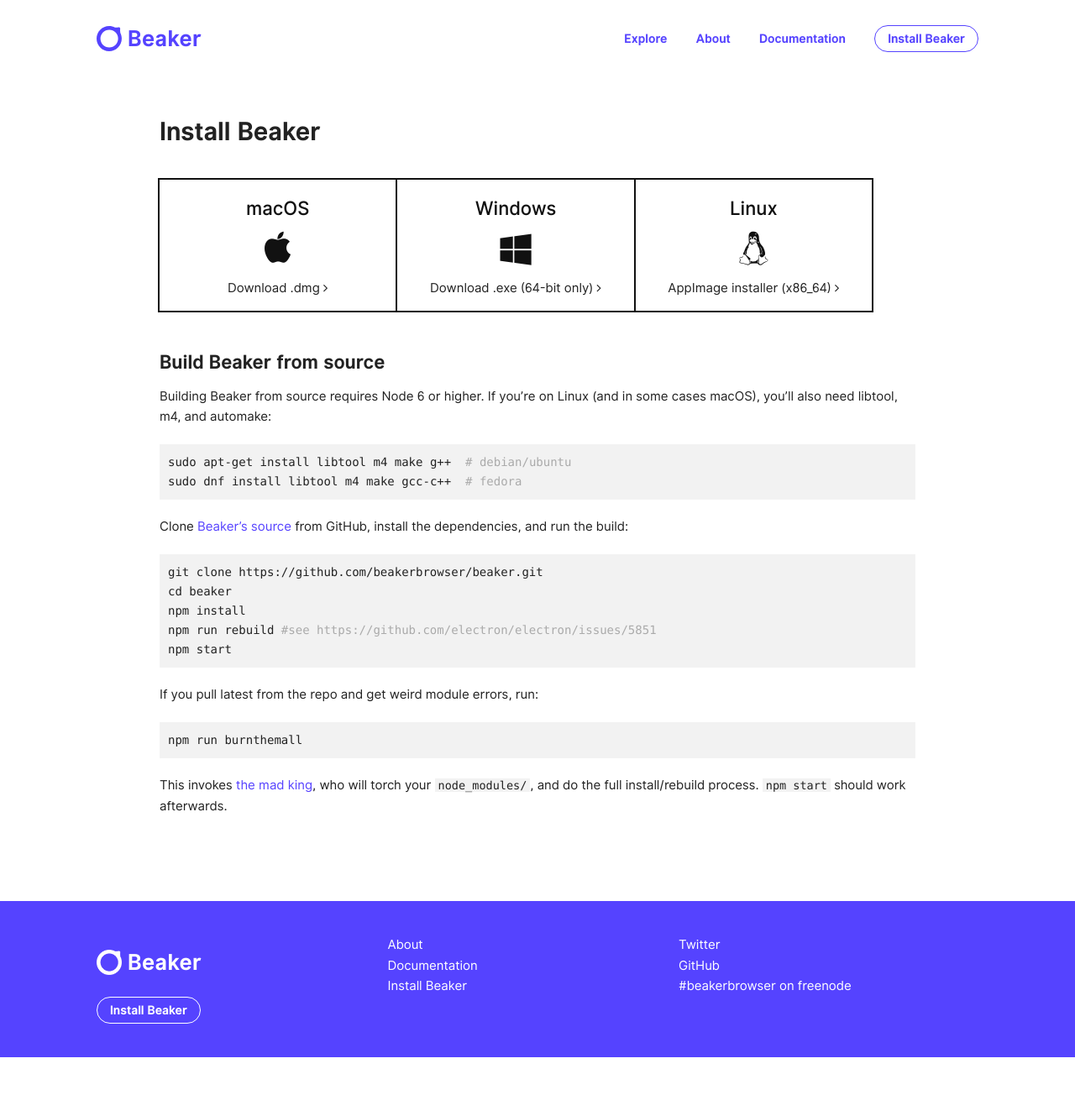
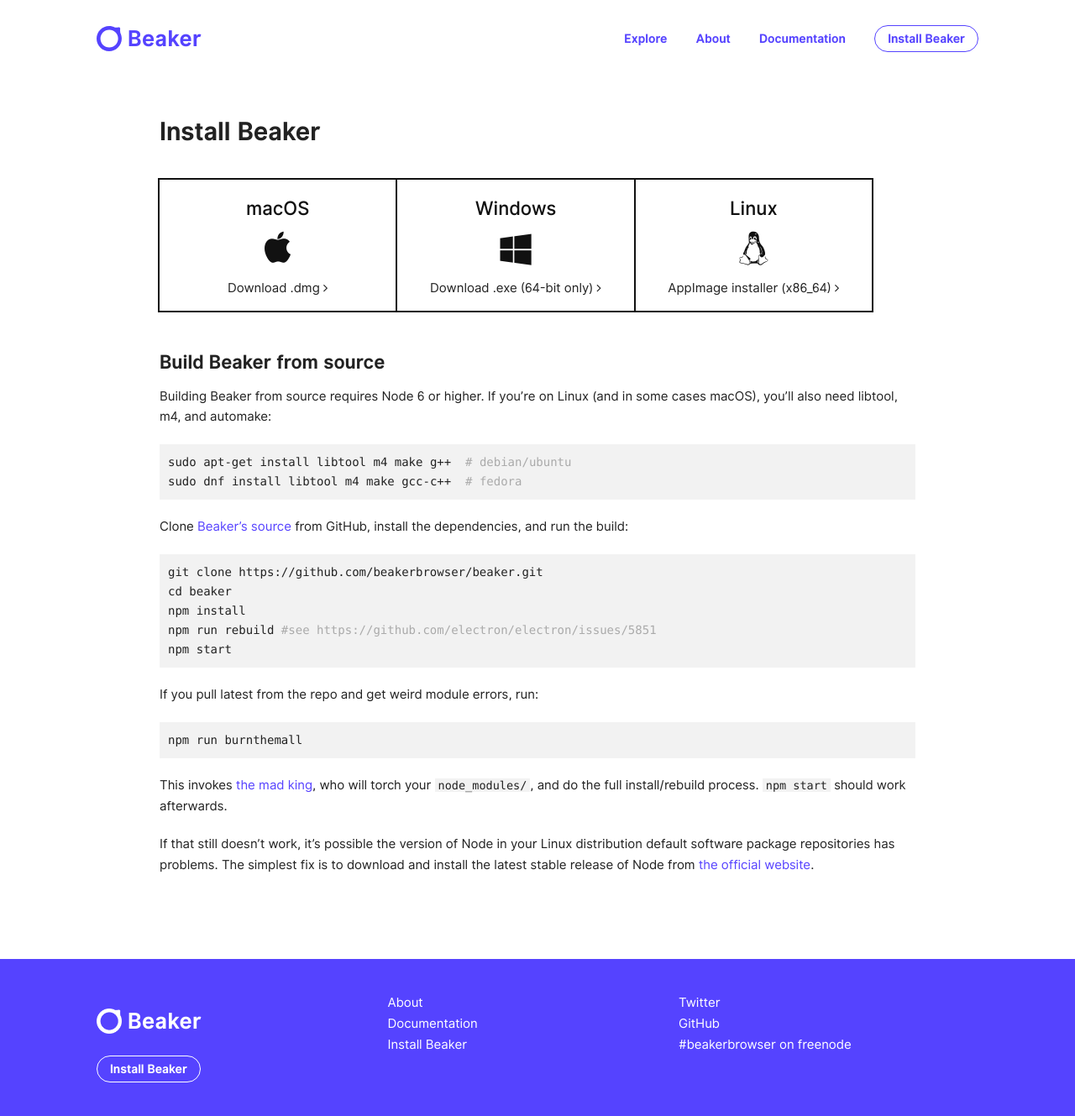
Before and after one commit to beakerbrowser/beakerbrowser.com, a Jekyll site: the page built from install/index.md, in a window 1280 px wide. Shown: the whole page at 84% size. Built offline with Jekyll 4.4.1, drawn with Linux system fonts in a browser that asks for light colours; before the commit the page ends 1259 px from its top, so only the background shows below that.

Commit message:
Documentation suggestion for Linux users.
I ran into problems getting Beaker to run
several times on Linux.  I've had better luck ignoring
the default Node packages in Ubuntu and Debian and instead
going for Node stable from nodejs.org.

````diff
--- a/install/index.md
+++ b/install/index.md
@@ -63,3 +63,5 @@
 ```
 
 This invokes [the mad king](http://nerdist.com/wp-content/uploads/2016/05/the-mad-king-game-of-thrones.jpg), who will torch your `node_modules/`, and do the full install/rebuild process. `npm start` should work afterwards.
+
+If that still doesn't work, it's possible the version of Node in your Linux distribution default software package repositories has problems.  The simplest fix is to download and install the latest stable release of Node from [the official website](https://nodejs.org).
````
